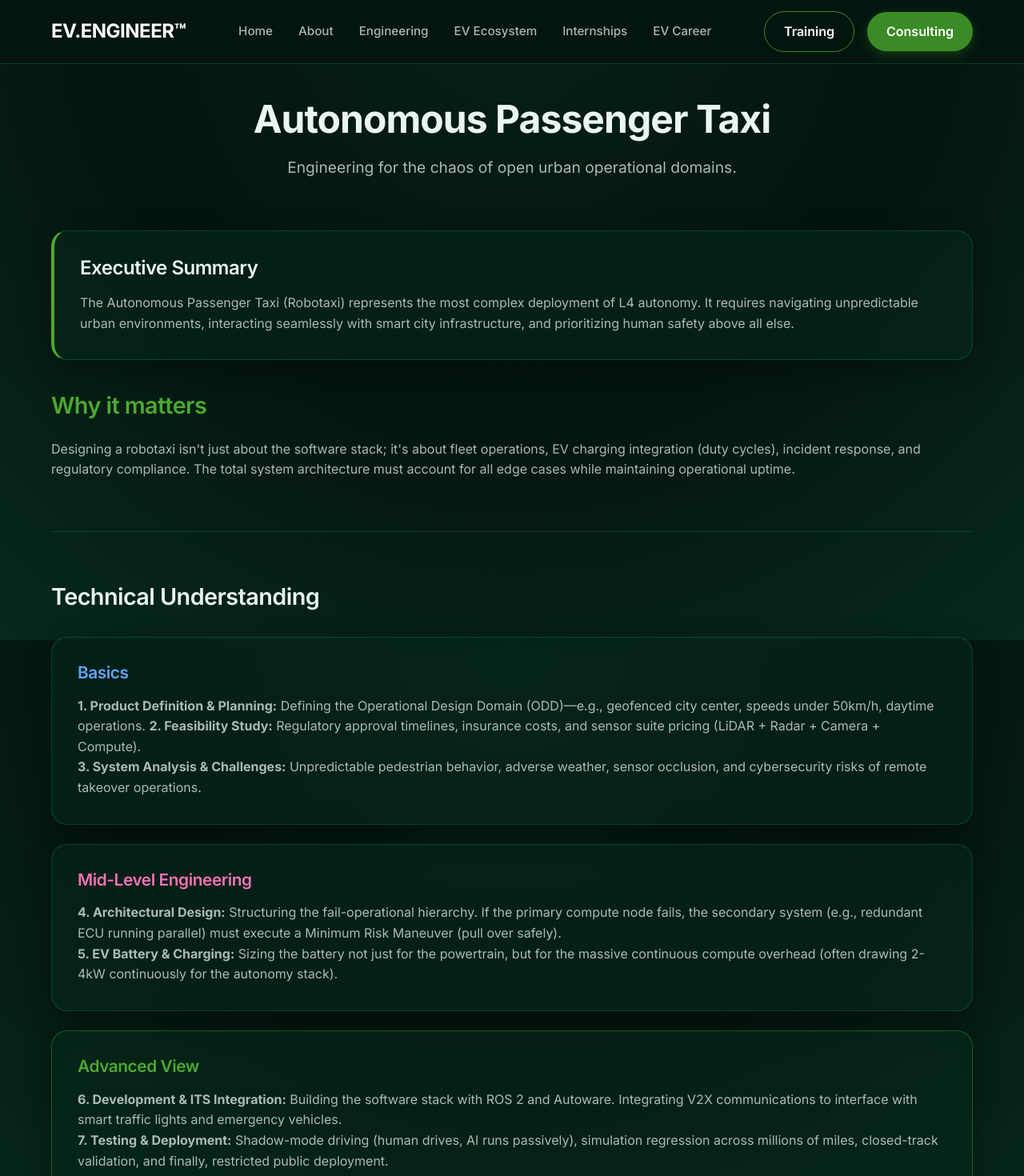
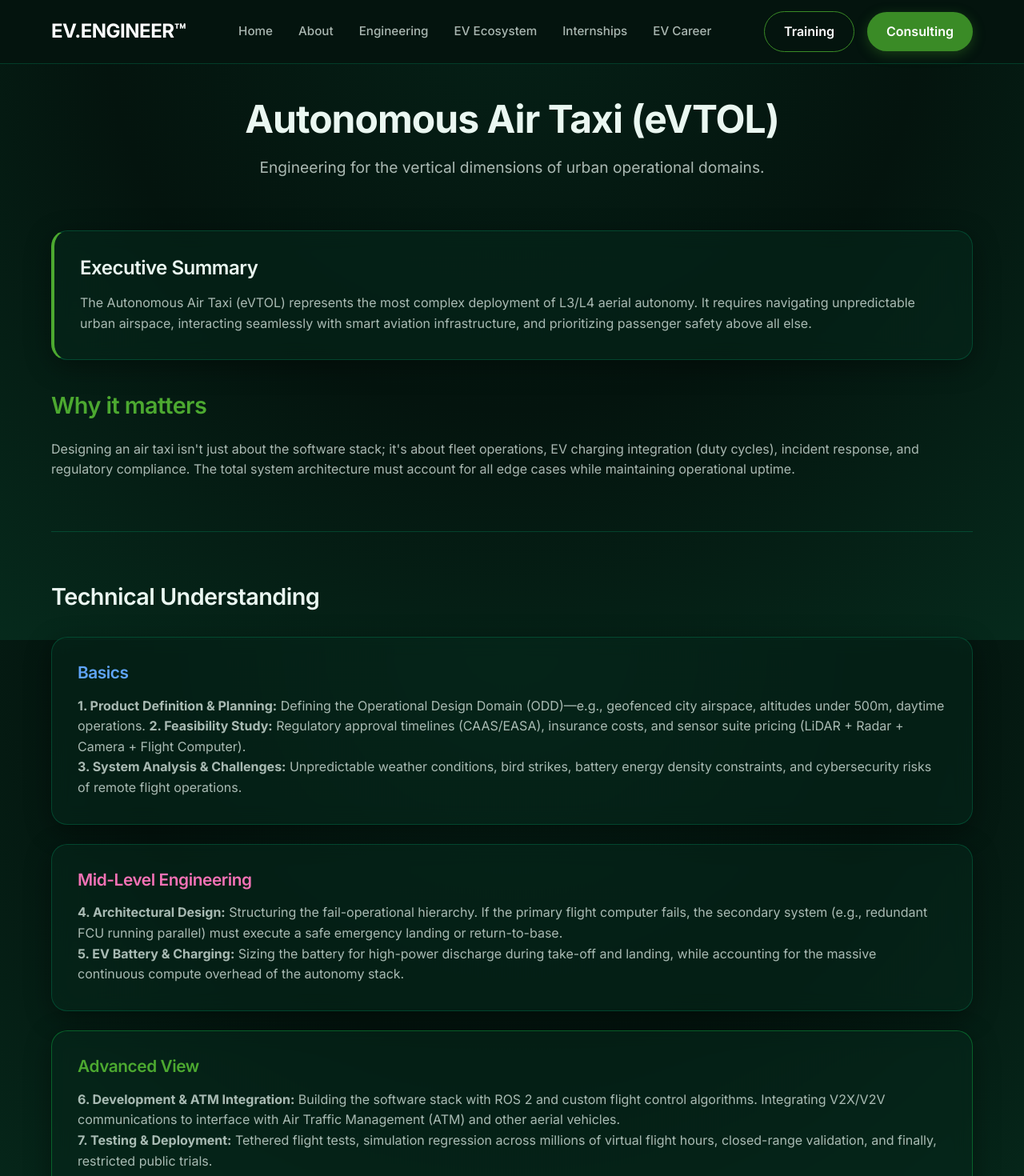
Before and after one commit to CARSOFTWARESYSTEMS/AutonomousEV, a Next.js app: page /design-development/passenger-taxi in a window 1280 px wide. Shown: the top 1470 px of the page at 80% size. Built offline with nearby package versions, Linux system fonts and the light colour scheme.

Commit message:
Updated Autonomous Air Taxi (eVTOL)
Updated Autonomous Air Taxi (eVTOL)

```diff
--- a/src/app/battery-diagnostics/page.tsx
+++ b/src/app/battery-diagnostics/page.tsx
@@ -14,7 +14,7 @@ export default function BatteryDiagnosticsPage() {
         <p>Autonomous Vehicles inherently run on Electric Vehicle platforms, but their duty cycles are vastly different from consumer EVs. An AV orchestrating constant sensor operation, massive data compute, and near 24/7 routing severely accelerates battery degradation without specialized diagnostic intelligence.</p>
       }
       whyItMatters={
-        <p>A human driver can manage a degrading battery manually; an autonomous fleet cannot. Battery intelligence directly defines fleet uptime, ROI, and thermal safety. A stranded Robotaxi due to miscalculated State of Charge (SOC) disrupts the entire operational domain.</p>
+        <p>A human driver can manage a degrading battery manually; an autonomous fleet cannot. Battery intelligence directly defines fleet uptime, ROI, and thermal safety. A stranded air taxi due to miscalculated State of Charge (SOC) disrupts the entire operational domain.</p>
       }
       basics={
         <>
@@ -24,14 +24,14 @@ export default function BatteryDiagnosticsPage() {
       }
       midLevel={
         <>
-          <p><strong>Duty-Cycle Considerations:</strong> Consumer EVs sit parked 95% of the time. Autonomous passenger taxis or airport cargo EVs run near-continuous loop cycles, vastly accelerating electrochemical degradation and impacting thermal behavior.</p>
+          <p><strong>Duty-Cycle Considerations:</strong> Consumer EVs sit parked 95% of the time. Autonomous air taxis (eVTOL) or airport cargo EVs run near-continuous loop cycles, vastly accelerating electrochemical degradation and impacting thermal behavior.</p>
           <p><strong>Predictive Maintenance:</strong> Transitioning from scheduled maintenance to condition-based maintenance via cloud-based AI models analyzing cell-level voltage deviations, preventing catastrophic module failure.</p>
         </>
       }
       advanced={
         <>
           <p><strong>Thermal Risk & Charging Optimization:</strong> Continuous fast charging generates extreme heat. Cloud AI orchestrates fleet charging schedules to balance charging speeds against degradation limits, maximizing total fleet lifecycle efficiency.</p>
-          <p><strong>Use Case Specific Strategies:</strong> Airport Cargo EVs operating in high ambient temperatures require different derating algorithms than urban passenger taxis navigating stop-and-go congestion.</p>
+          <p><strong>Use Case Specific Strategies:</strong> Airport Cargo EVs operating in high ambient temperatures require different derating algorithms than urban air taxis navigating vertical flight profiles.</p>
         </>
       }
       keyTakeaways={
--- a/src/app/design-development/airport-cargo/page.tsx
+++ b/src/app/design-development/airport-cargo/page.tsx
@@ -11,7 +11,7 @@ export default function AirportCargoPage() {
       title="Autonomous Airport Cargo EV"
       subtitle="Structured automation for high-speed logistics and ground support."
       execSummary={
-        <p>Unlike urban robotaxis, airport cargo EVs operate in highly structured, closed-loop environments. This reduces the complexity of the perception stack but heavily emphasizes rigorous adherence to workflow, geofencing, and extreme operational reliability.</p>
+        <p>Unlike urban air taxis (eVTOL), airport cargo EVs operate in highly structured, closed-loop environments. This reduces the complexity of the perception stack but heavily emphasizes rigorous adherence to workflow, geofencing, and extreme operational reliability.</p>
       }
       whyItMatters={
         <p>Airport operations face intense pressure for efficiency. Ground support delays cascade into flight delays. Automating cargo tugs guarantees predictable turnaround times, provided the system can seamlessly integrate with the airport's fleet management architecture.</p>
--- a/src/app/design-development/page.tsx
+++ b/src/app/design-development/page.tsx
@@ -2,7 +2,7 @@ import Link from "next/link";
 
 export const metadata = {
   title: "AV Design & Development | EV.ENGINEER™",
-  description: "End-to-end AV product engineering lifecycle for passenger taxis and airport cargo EVs.",
+  description: "End-to-end AV product engineering lifecycle for air taxis (eVTOL) and airport cargo EVs.",
 };
 
 export default function DesignDevelopmentLanding() {
@@ -26,9 +26,9 @@ export default function DesignDevelopmentLanding() {
 
       <div className="grid-2">
         <div className="glass-panel">
-          <h2 style={{ fontSize: "1.5rem", marginBottom: "16px", color: "var(--color-accent)" }}>Autonomous Passenger Taxi</h2>
+          <h2 style={{ fontSize: "1.5rem", marginBottom: "16px", color: "var(--color-accent)" }}>Autonomous Air Taxi (eVTOL)</h2>
           <p style={{ color: "var(--color-text-secondary)", marginBottom: "24px", lineHeight: 1.6 }}>
-            Urban ride service design. Navigating dense traffic, passenger safety protocols, ITS integration, and urban cybersecurity risks.
+            Urban air mobility design. Navigating airspace, passenger safety protocols, vertiport integration, and urban cybersecurity risks.
           </p>
           <Link href="/design-development/passenger-taxi" className="btn btn-secondary">View Architecture</Link>
         </div>
--- a/src/app/design-development/passenger-taxi/page.tsx
+++ b/src/app/design-development/passenger-taxi/page.tsx
@@ -1,41 +1,41 @@
 import TopicPage from "@/components/TopicPage";
 
 export const metadata = {
-  title: "Autonomous Passenger Taxi | EV.ENGINEER™",
-  description: "End-to-end engineering lifecycle for an urban Autonomous Passenger Taxi.",
+  title: "Autonomous Air Taxi (eVTOL) | EV.ENGINEER™",
+  description: "End-to-end engineering lifecycle for an urban Autonomous Air Taxi (eVTOL).",
 };
 
 export default function PassengerTaxiPage() {
   return (
     <TopicPage
-      title="Autonomous Passenger Taxi"
-      subtitle="Engineering for the chaos of open urban operational domains."
+      title="Autonomous Air Taxi (eVTOL)"
+      subtitle="Engineering for the vertical dimensions of urban operational domains."
       execSummary={
-        <p>The Autonomous Passenger Taxi (Robotaxi) represents the most complex deployment of L4 autonomy. It requires navigating unpredictable urban environments, interacting seamlessly with smart city infrastructure, and prioritizing human safety above all else.</p>
+        <p>The Autonomous Air Taxi (eVTOL) represents the most complex deployment of L3/L4 aerial autonomy. It requires navigating unpredictable urban airspace, interacting seamlessly with smart aviation infrastructure, and prioritizing passenger safety above all else.</p>
       }
       whyItMatters={
-        <p>Designing a robotaxi isn't just about the software stack; it's about fleet operations, EV charging integration (duty cycles), incident response, and regulatory compliance. The total system architecture must account for all edge cases while maintaining operational uptime.</p>
+        <p>Designing an air taxi isn't just about the software stack; it's about fleet operations, EV charging integration (duty cycles), incident response, and regulatory compliance. The total system architecture must account for all edge cases while maintaining operational uptime.</p>
       }
       basics={
         <>
-          <p><strong>1. Product Definition & Planning:</strong> Defining the Operational Design Domain (ODD)—e.g., geofenced city center, speeds under 50km/h, daytime operations. <strong>2. Feasibility Study:</strong> Regulatory approval timelines, insurance costs, and sensor suite pricing (LiDAR + Radar + Camera + Compute).</p>
-          <p><strong>3. System Analysis & Challenges:</strong> Unpredictable pedestrian behavior, adverse weather, sensor occlusion, and cybersecurity risks of remote takeover operations.</p>
+          <p><strong>1. Product Definition & Planning:</strong> Defining the Operational Design Domain (ODD)—e.g., geofenced city airspace, altitudes under 500m, daytime operations. <strong>2. Feasibility Study:</strong> Regulatory approval timelines (CAAS/EASA), insurance costs, and sensor suite pricing (LiDAR + Radar + Camera + Flight Computer).</p>
+          <p><strong>3. System Analysis & Challenges:</strong> Unpredictable weather conditions, bird strikes, battery energy density constraints, and cybersecurity risks of remote flight operations.</p>
         </>
       }
       midLevel={
         <>
-          <p><strong>4. Architectural Design:</strong> Structuring the fail-operational hierarchy. If the primary compute node fails, the secondary system (e.g., redundant ECU running parallel) must execute a Minimum Risk Maneuver (pull over safely).</p>
-          <p><strong>5. EV Battery & Charging:</strong> Sizing the battery not just for the powertrain, but for the massive continuous compute overhead (often drawing 2-4kW continuously for the autonomy stack).</p>
+          <p><strong>4. Architectural Design:</strong> Structuring the fail-operational hierarchy. If the primary flight computer fails, the secondary system (e.g., redundant FCU running parallel) must execute a safe emergency landing or return-to-base.</p>
+          <p><strong>5. EV Battery & Charging:</strong> Sizing the battery for high-power discharge during take-off and landing, while accounting for the massive continuous compute overhead of the autonomy stack.</p>
         </>
       }
       advanced={
         <>
-          <p><strong>6. Development & ITS Integration:</strong> Building the software stack with ROS 2 and Autoware. Integrating V2X communications to interface with smart traffic lights and emergency vehicles.</p>
-          <p><strong>7. Testing & Deployment:</strong> Shadow-mode driving (human drives, AI runs passively), simulation regression across millions of miles, closed-track validation, and finally, restricted public deployment.</p>
+          <p><strong>6. Development & ATM Integration:</strong> Building the software stack with ROS 2 and custom flight control algorithms. Integrating V2X/V2V communications to interface with Air Traffic Management (ATM) and other aerial vehicles.</p>
+          <p><strong>7. Testing & Deployment:</strong> Tethered flight tests, simulation regression across millions of virtual flight hours, closed-range validation, and finally, restricted public trials.</p>
         </>
       }
       regionRelevance={
-        <p>In Singapore, AV deployments such as Punggol shuttles and various NTU testbeds provide a regulatory framework managed by LTA. Certification at CETRAN is a mandatory precursor to any public road access involving passenger transport.</p>
+        <p>In Singapore, UAM deployments such as Volocopter test flights and CAAS regulatory sandboxes provide a framework for future operations. Certification for vertiports and aerial corridors is a mandatory precursor to any public access involving passenger transport.</p>
       }
       keyTakeaways={
         <ul>
--- a/src/app/internships/InternshipsClient.tsx
+++ b/src/app/internships/InternshipsClient.tsx
@@ -248,8 +248,8 @@ export default function InternshipsClient() {
 
           <Section title="Proof of Concept">
             <ProjectCard
-              title="Autonomous Passenger Taxi"
-              desc="End-to-end design lifecycle for urban ride services."
+              title="Autonomous Air Taxi (eVTOL)"
+              desc="End-to-end design lifecycle for urban air mobility."
               link="/design-development/passenger-taxi"
             />
             <ProjectCard
--- a/src/app/internships/page.tsx
+++ b/src/app/internships/page.tsx
@@ -5,11 +5,11 @@ import type { Metadata } from "next";
 
 export const metadata: Metadata = {
   title: 'AV & EV Internships | EV.ENGINEER™',
-  description: 'Practical, engineering-focused internships in EV battery health, autonomous vehicle systems, safety systems, passenger taxis, and RTOS architecture. Kickstart your career in autonomous eMobility.',
+  description: 'Practical, engineering-focused internships in EV battery health, autonomous vehicle systems, safety systems, air taxis (eVTOL), and RTOS architecture. Kickstart your career in autonomous eMobility.',
   keywords: [
     'EV Internships', 'AV Internships', 'Autonomous Vehicles Internship',
     'Electric Vehicle Research', 'Battery Diagnostics Internship',
-    'Robotaxi Internships', 'Super-Intelligent AI EMS',
+    'Air Taxi (eVTOL) Internships', 'Super-Intelligent AI EMS',
     'EV Engineering Internships', 'EV Repair Workshop Internships',
     'AICTE Internships', 'VTU Internships in EV'
   ]
--- a/src/app/layout.tsx
+++ b/src/app/layout.tsx
@@ -13,7 +13,7 @@ const inter = Inter({
 export const metadata: Metadata = {
   title: "EV.ENGINEER™ | Engineering the Future of Autonomous eMobility",
   description: "Production-grade training, technical concepts, simulation-driven learning, cybersecurity insight, and engineering consulting for Autonomous EV systems by Sudarshana Karkala, Principal Architect at Thasmai Infotech Private Limited.",
-  keywords: ["Autonomous EV training Singapore", "Autonomous vehicle consulting", "AV simulations", "AV cybersecurity", "EV battery health diagnostics for autonomous vehicles", "CETRAN AV ecosystem", "Singapore autonomous vehicle training", "Autonomous passenger taxi design", "Airport cargo autonomous EV design", "Sudarshana Karkala", "Sudarshana Karkala EV Engineer", "Sudarshana Karkala iTelematics", "Sudarshana Karkala Principal Architect"],
+  keywords: ["Autonomous EV training Singapore", "Autonomous vehicle consulting", "AV simulations", "AV cybersecurity", "EV battery health diagnostics for autonomous vehicles", "CETRAN AV ecosystem", "Singapore autonomous vehicle training", "Autonomous air taxi design", "eVTOL engineering", "Airport cargo autonomous EV design", "Sudarshana Karkala", "Sudarshana Karkala EV Engineer", "Sudarshana Karkala iTelematics", "Sudarshana Karkala Principal Architect"],
   authors: [{ name: "Sudarshana Karkala" }],
   creator: "Sudarshana Karkala",
 };
--- a/src/app/page.tsx
+++ b/src/app/page.tsx
@@ -163,8 +163,8 @@ export default function Home() {
           </div>
           <div className={styles.cards2}>
             <div className="glass-panel" style={{ borderLeft: '4px solid var(--accent-primary)' }}>
-              <h3 className={styles.cardTitle}>Autonomous Passenger Taxi</h3>
-              <p className={styles.cardText}>End-to-end design lifecycle for urban ride services. Covering passenger safety, fleet operations, ITS integration, and urban cybersecurity risks.</p>
+              <h3 className={styles.cardTitle}>Autonomous Air Taxi (eVTOL)</h3>
+              <p className={styles.cardText}>End-to-end design lifecycle for urban air mobility. Covering passenger safety, fleet operations, airspace integration, and urban cybersecurity risks.</p>
               <br/>
               <Link href="/design-development/passenger-taxi" className="btn btn-secondary" data-track-event="home_card_btn_click" data-track-card="passenger_taxi">View Lifecycle</Link>
             </div>
```
